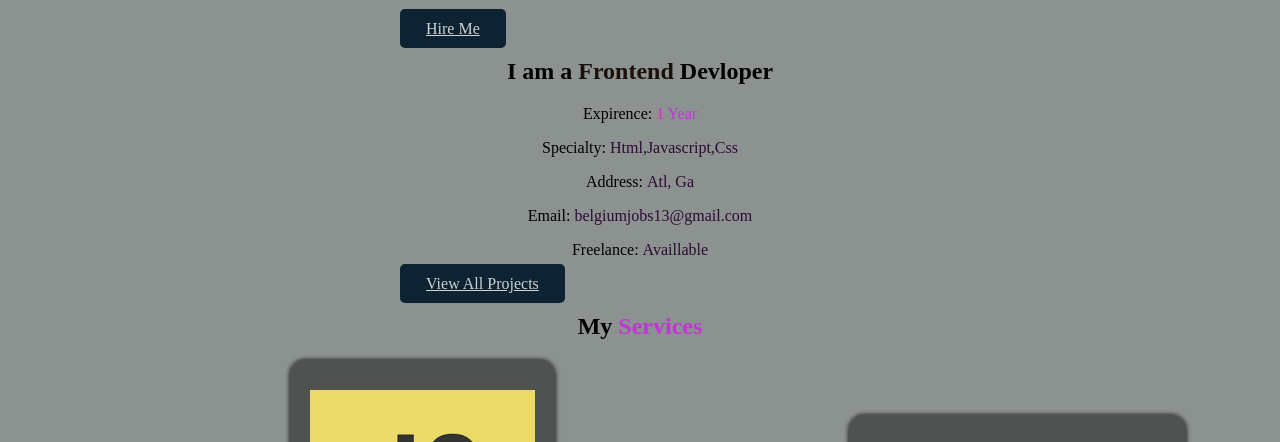
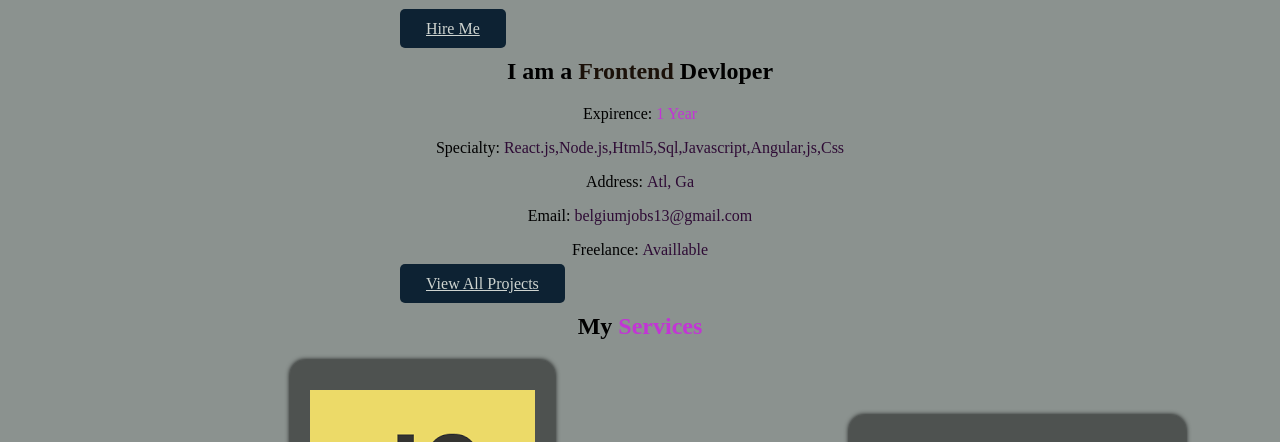
Before and after one commit to thatcodingman/profoliio-name, a plain HTML site: page index.html in a window 1280 px wide. Shown: the part 278-720 px from the top of the page. Drawn offline with Linux system fonts and the light colour scheme.

Commit message:
Update index.html

```diff
--- a/index.html
+++ b/index.html
@@ -48,7 +48,7 @@ Expirence:
 </p>
 <p class="exp">
     Specialty:
-    <span class="exp-exp">Html,Javascript,Css </span>
+    <span class="exp-exp">React.js,Node.js,Html5,Sql,Javascript,Angular,js,Css </span>
     </p>
 
     <p class="exp">
```
